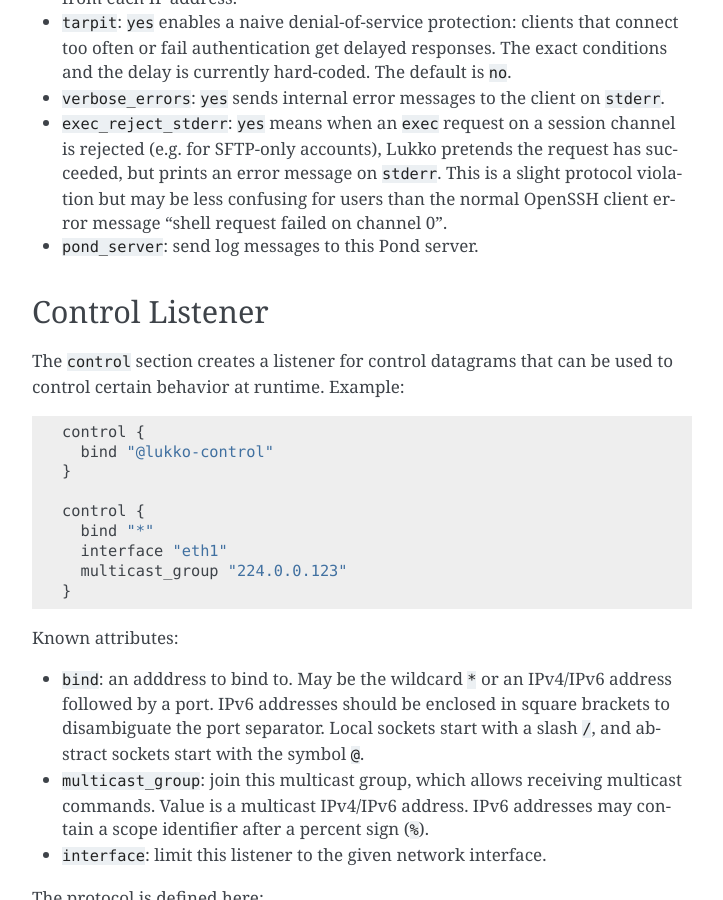
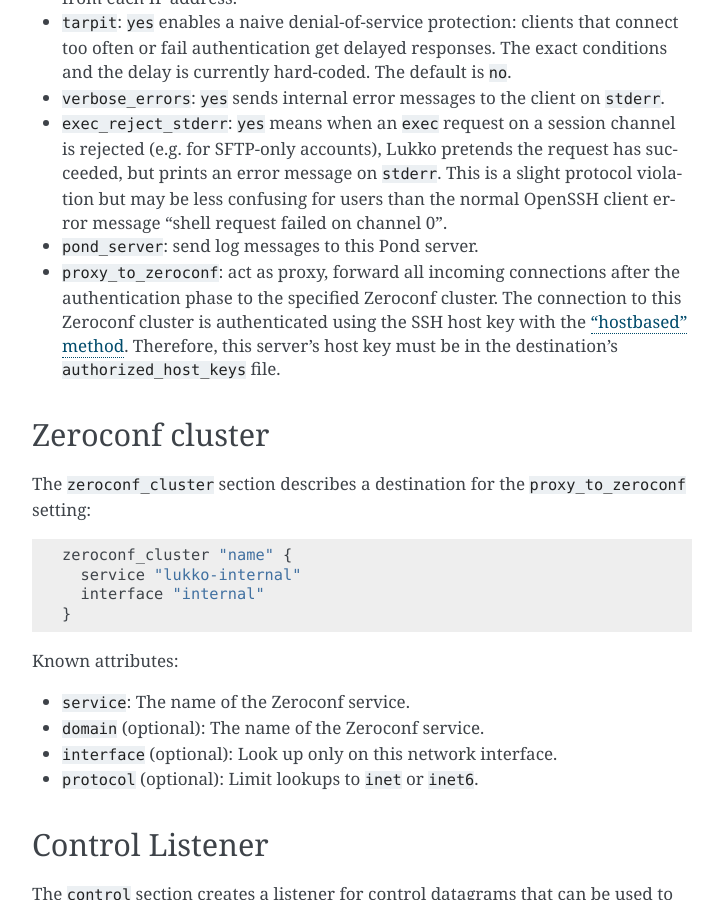
Before and after one commit to CM4all/lukko, a Sphinx documentation site: the page built from doc/index.rst, in a window 1280 px wide and 900 px high, scrolled down 1454 px. Shown: the whole window, without its empty margins (388-1111 px from the left). Built offline with Sphinx 7.4.7, drawn with Linux system fonts in a browser that asks for light colours.

Commit message:
Zeroconf support for "proxy_to"

```diff
--- a/doc/index.rst
+++ b/doc/index.rst
@@ -95,6 +95,35 @@
   "shell request failed on channel 0".
 
 - ``pond_server``: send log messages to this Pond server.
+
+- ``proxy_to_zeroconf``: act as proxy, forward all incoming
+  connections after the authentication phase to the specified Zeroconf
+  cluster.  The connection to this Zeroconf cluster is authenticated
+  using the SSH host key with the :ref:`"hostbased" method
+  <hostbased>`.  Therefore, this server's host key must be in the
+  destination's ``authorized_host_keys`` file.
+
+
+Zeroconf cluster
+----------------
+
+The ``zeroconf_cluster`` section describes a destination for the
+``proxy_to_zeroconf`` setting::
+
+  zeroconf_cluster "name" {
+    service "lukko-internal"
+    interface "internal"
+  }
+
+Known attributes:
+
+- ``service``: The name of the Zeroconf service.
+
+- ``domain`` (optional): The name of the Zeroconf service.
+
+- ``interface`` (optional): Look up only on this network interface.
+
+- ``protocol`` (optional): Limit lookups to ``inet`` or ``inet6``.
 
 
 Control Listener
@@ -229,6 +258,8 @@
 translation server is configured.
 
 
+.. _hostbased:
+
 Host-Based Authentication
 -------------------------
 
```
Also changed, not shown: 11 other files.
